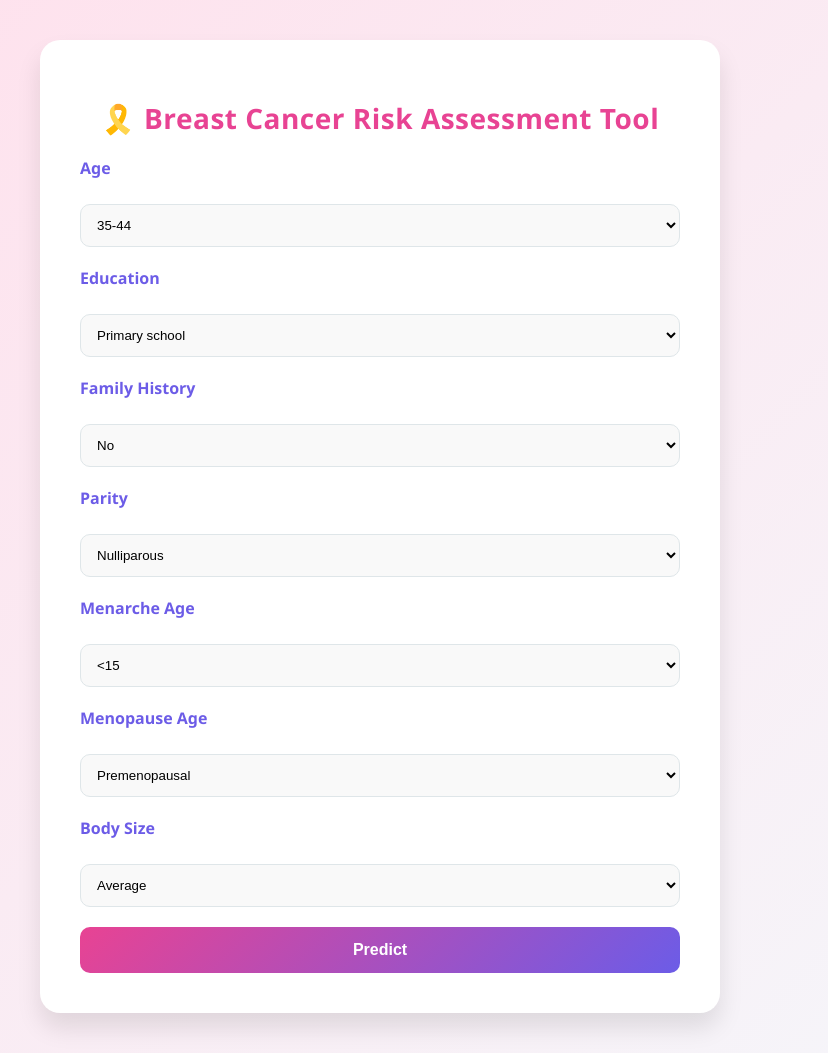
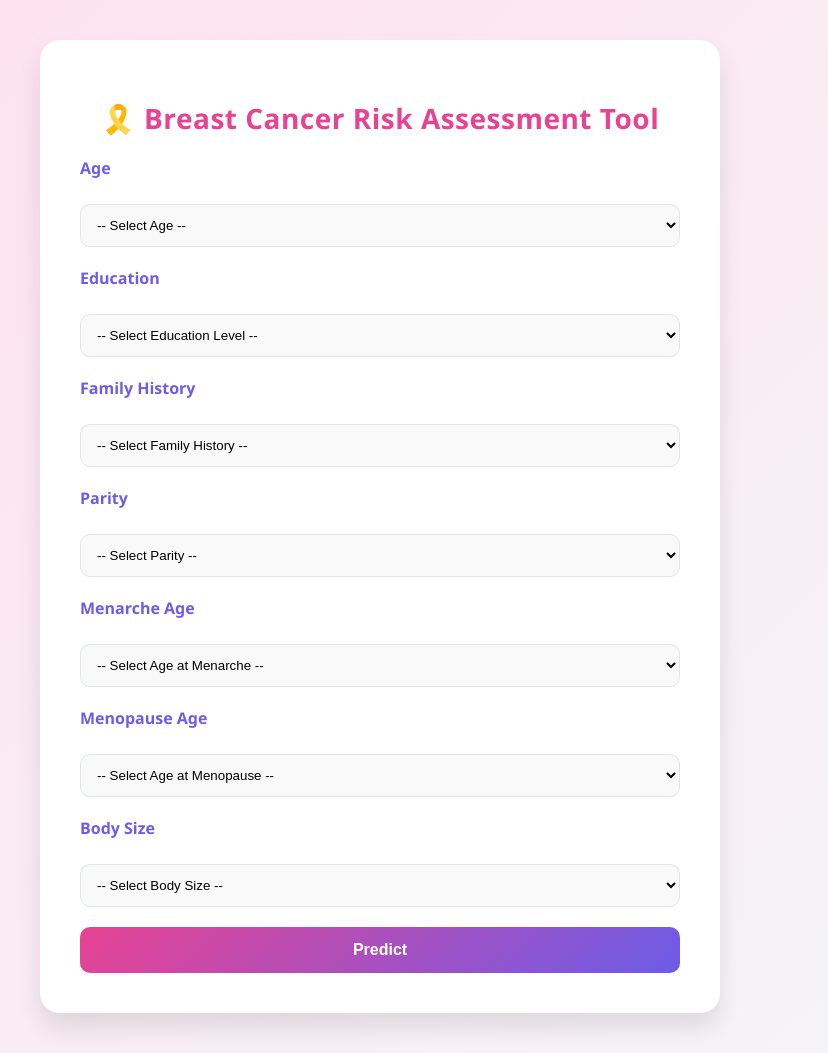
Before and after one commit to wont-laylow/Breast-Cancer-Risk-Assessment-Tool, a FastAPI app: page / in a window 1280 px wide. Shown: the whole page, without its empty margins (260-1088 px from the left). Run offline with FastAPI, Linux system fonts and the light colour scheme; parts of the project's set-up code (start-up, migrations or seed data) failed here and were passed over.

```diff
--- a/app/templates/index.html
+++ b/app/templates/index.html
@@ -13,6 +13,7 @@
 
       <label>Age</label>
       <select name="Age" required>
+        <option value="" disabled selected>-- Select Age --</option>
         <option>35-44</option>
         <option>45-54</option>
         <option>≥55</option>
@@ -22,6 +23,7 @@
 
       <label>Education</label>
       <select name="Education">
+        <option value="" disabled selected>-- Select Education Level --</option>
         <option>Primary school</option>
         <option>Junior secondary school</option>
         <option>≥ Senior secondary school</option>
@@ -31,6 +33,7 @@
 
       <label>Family History</label>
       <select name="Family_History">
+        <option value="" disabled selected>-- Select Family History --</option>
         <option>No</option>
         <option>Yes</option>
         <option>Unknown</option>
@@ -38,6 +41,7 @@
 
       <label>Parity</label>
       <select name="Parity">
+        <option value="" disabled selected>-- Select Parity --</option>
         <option>Nulliparous</option>
         <option>1-2</option>
         <option>3-4</option>
@@ -47,6 +51,7 @@
 
       <label>Menarche Age</label>
       <select name="Menarche_Age">
+        <option value="" disabled selected>-- Select Age at Menarche --</option>
         <option><15</option>
         <option>15</option>
         <option>16</option>
@@ -56,6 +61,7 @@
 
       <label>Menopause Age</label>
       <select name="Menopause_Age">
+        <option value="" disabled selected>-- Select Age at Menopause --</option>
         <option>Premenopausal</option>
         <option><45</option>
         <option>45-49</option>
@@ -66,6 +72,7 @@
 
       <label>Body Size</label>
       <select name="Body_Size">
+        <option value="" disabled selected>-- Select Body Size --</option>
         <option>Average</option>
         <option>Slightly heavy</option>
         <option>Slight</option>
@@ -82,6 +89,9 @@
       <p><strong>Prediction:</strong> {{ result.interpretation }}</p>
       <p><strong>Probability of Positive Diagnosis:</strong> {{ result.positivity_score }}%</p>
       <p><strong>Probability of Negative Diagnosis:</strong> {{ result.negativity_score }}%</p>
+      <p class="result-disclaimer">
+        Disclaimer: This tool provides a risk assessment and is not a substitute for medical advice.
+    </p>
     </div>
     {% elif error %}
     <div class="error">
@@ -89,5 +99,7 @@
     </div>
     {% endif %}
   </div>
+
+
 </body>
 </html>
```
Also changed, not shown: 1 other file.
